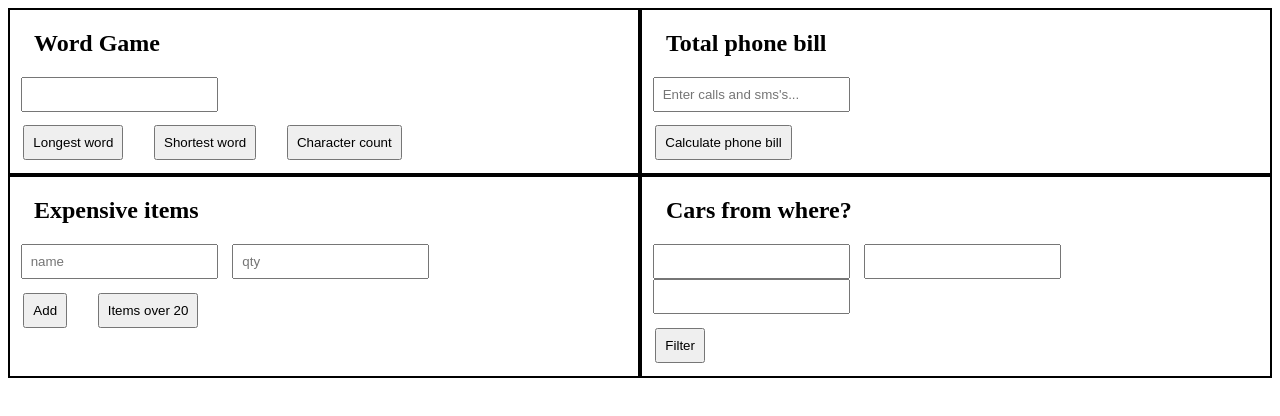
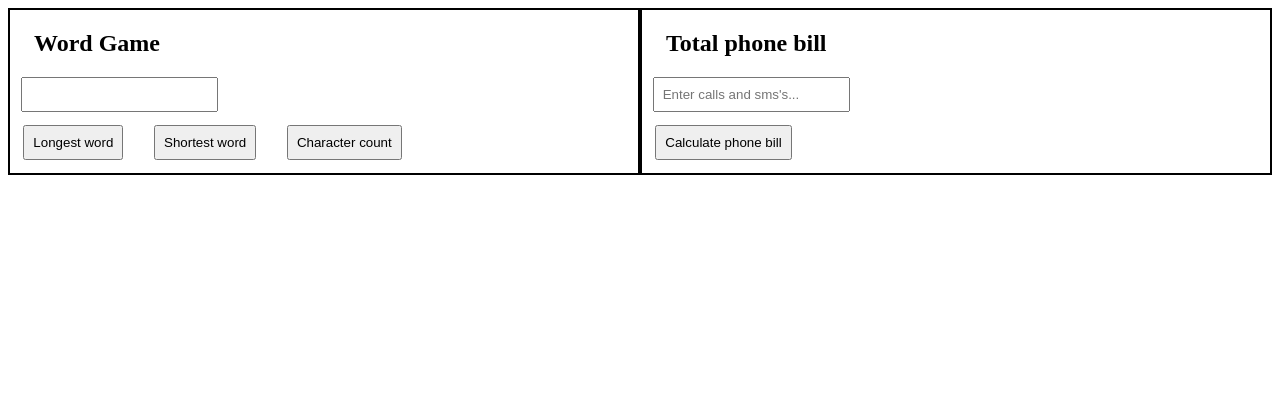
Before and after one commit to NyashaLoveness/alpinejs-bootcamp-widgets, a plain HTML site: page index.html in a window 1280 px wide. Drawn offline with nearby package versions, Linux system fonts and the light colour scheme.

Commit message:
removed 2 widgets

```diff
--- a/index.html
+++ b/index.html
@@ -7,10 +7,12 @@
     <title>Document</title>
     <script src = 'word-game.js'></script>
     <script src = 'phone-bill.js'></script>
+    <script src = 'expensive-items.js'></script>
     <script src = 'cars-from-where.js'></script>
     <script src = 'word-game-widget.js' defer></script>
+    <script src = 'expensive-items-widget.js' defer></script>
     <script src="//unpkg.com/alpinejs" defer></script>
-    <script src = 'expensive-items.js'></script>
+
 
 </head>
     <link rel="stylesheet" type="text/css" href="widgets.css"/>
@@ -55,60 +57,6 @@
     </div>
 </div>
 
-    <!-- EXPENSIVE ITEMS -->
-    <script>
-        var itemList = [];
-        function createObj() {
-            itemList.push("{name: " + document.getElementById('name').value + ", qty: " + document.getElementById('qty').value + "}");
-            console.log(itemList);
-   };
-   </script>
-
-   <div class = 'cont2'>
-   <div class = 'div3' x-data = '{
-       showMessage: false,
-       itemList: createObj(),
-       display: "Fruits with quantities over 20: " + "[{name: pears, qty:37}, {name: bananas, qty:27}]",
-    }'>
-
-    <h2 h2 class = 'head'>Expensive items</h2>
-    <input class = 'input1' id = 'name' type = 'text' placeholder = 'name' ></input>
-    <input class = 'input1' id = 'qty' type = 'text' placeholder = 'qty'></input>
-    <div>
-        <button class = 'btn1' @click = 'createObj()'>Add</button>
-        <button class = 'btn1' @click = 'showMessage = true'>Items over 20</button>
-    </div>
-    <div  class = 'show' x-show = 'showMessage' x-text = 'display'></div>
-
-    </div>
-
-    <div class = 'div4' x-data = '{
-        filterResults: false,
-        message: "[{color: orange, make: Toyota, model: Hilux, reg_number: CY 52435}])",
-        townname: " ",
-        carColor: " ",
-        carModel: " ",
-        name: townname.length,
-        color: carColor.length,
-        model: carModel.length,
-        filter: " ",
-
-    }'>
-
-    <div>
-        <h2 class = 'head'>Cars from where?</h2>
-        <input class = 'input1' id = 'townname' type = 'text' placeholder="Enter town name..." x-model = 'townname' >
-        <input class = 'input1' id = 'carColor' type = 'text' placeholder="Enter color..." x-model = 'carColor'>
-        <input class = 'input1' id = 'carModel' type = 'text' placeholder="Enter model..." x-model = 'carModel'>
-    </div>
-    <div>
-        <button class = 'btn1' @click = 'filterResults = true;'>Filter</button>
-    </div>
-    <div class = 'show' x-show = 'filterResults' x-text = 'message' style = 'background-color: pink'></div>
-
-    </div>
-</div>
-
 </body>
 
 </html>
--- a/word-game-widget.js
+++ b/word-game-widget.js
@@ -6,7 +6,7 @@ document.addEventListener('alpine:init', () => {
         sentence: " ",
         showDiv: false,
         longWord: "The longest word is ",
-        shortWord: "The shortest word is is ",
+        shortWord: "The shortest word is ",
         char: "Number of characters in the sentence: ",
 
         longFunc() {
```
